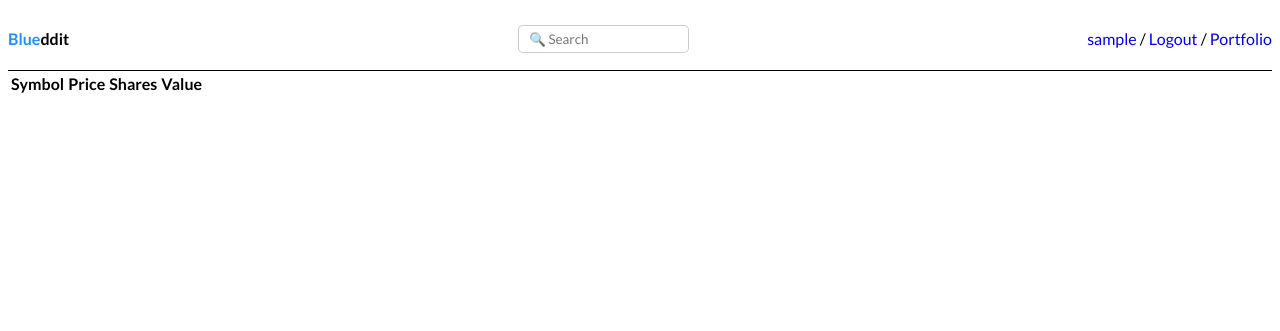
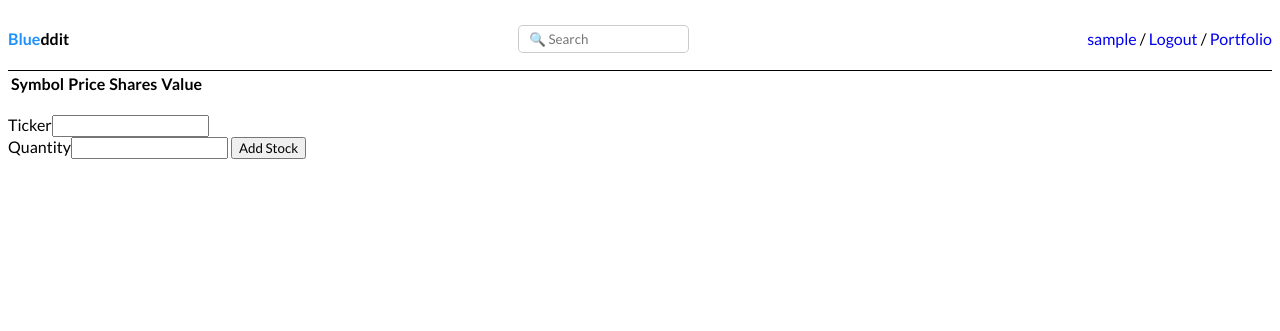
Before and after one commit to EdenZhangGithub/Blueddit, a Django app: page /u/portfolio/ in a window 1280 px wide. Shown: the top 331 px of the page. Run offline with Django 3.2, Linux system fonts and the light colour scheme; the visitor is signed in with stand-in values (Sample User, id 1); data that the repository does not hold is empty.

Commit message:
Stock & Share Create

```diff
--- a/posts/templates/posts/portfolio.html
+++ b/posts/templates/posts/portfolio.html
@@ -19,4 +19,14 @@
         </tr>
         {% endfor %}
     </table>
+
+    <form action="{% url 'share_create' %}" method="post">
+        {% csrf_token %}
+        <br>
+        <label>Ticker<input name="ticker" type="text"></label>
+        <br>
+        <label>Quantity<input name="quantity" type="text"></label>
+        <button type="submit">Add Stock</button>
+    </form>
+
 {% endblock %}
--- a/posts/urls.py
+++ b/posts/urls.py
@@ -11,6 +11,7 @@ urlpatterns = [
     path('u/profile/<username>/', views.profile, name='profile'),
     path('u/update-profile/', views.ProfileUpdate.as_view(), name='profile_update'),
     path('u/portfolio/', views.portfolio, name='portfolio'),
+    path('u/portfolio/create-share', views.share_create, name='share_create'),
     path('b/create/', views.CommunityCreate.as_view(), name='community_create'),
     path('b/<slug:slug>/', views.CommunityView.as_view(), name='community'),
     path('b/<slug:slug>/posts/<int:pk>/', views.PostView.as_view(), name='post'),
--- a/posts/views.py
+++ b/posts/views.py
@@ -1,6 +1,6 @@
 from django.contrib.auth.views import LoginView
 
-from .models import Post, Community, Profile, Comment, Share
+from .models import Post, Community, Profile, Comment, Share, Stock
 
 from django.views.generic import ListView, DetailView
 from django.views.generic.edit import UpdateView, DeleteView, CreateView
@@ -177,3 +177,18 @@ def portfolio(request):
         "shares": shares,
     }
     return render(request, 'posts/portfolio.html', context)
+
+@require_http_methods(["POST"])
+def share_create(request):
+    share = Share()
+    share.quantity = request.POST['quantity']
+    share.owner = request.user
+
+    stock, stock_created = Stock.objects.get_or_create(
+        ticker=request.POST['ticker']
+    )
+    share.stock = stock
+
+    share.save()
+
+    return redirect('portfolio')
```
